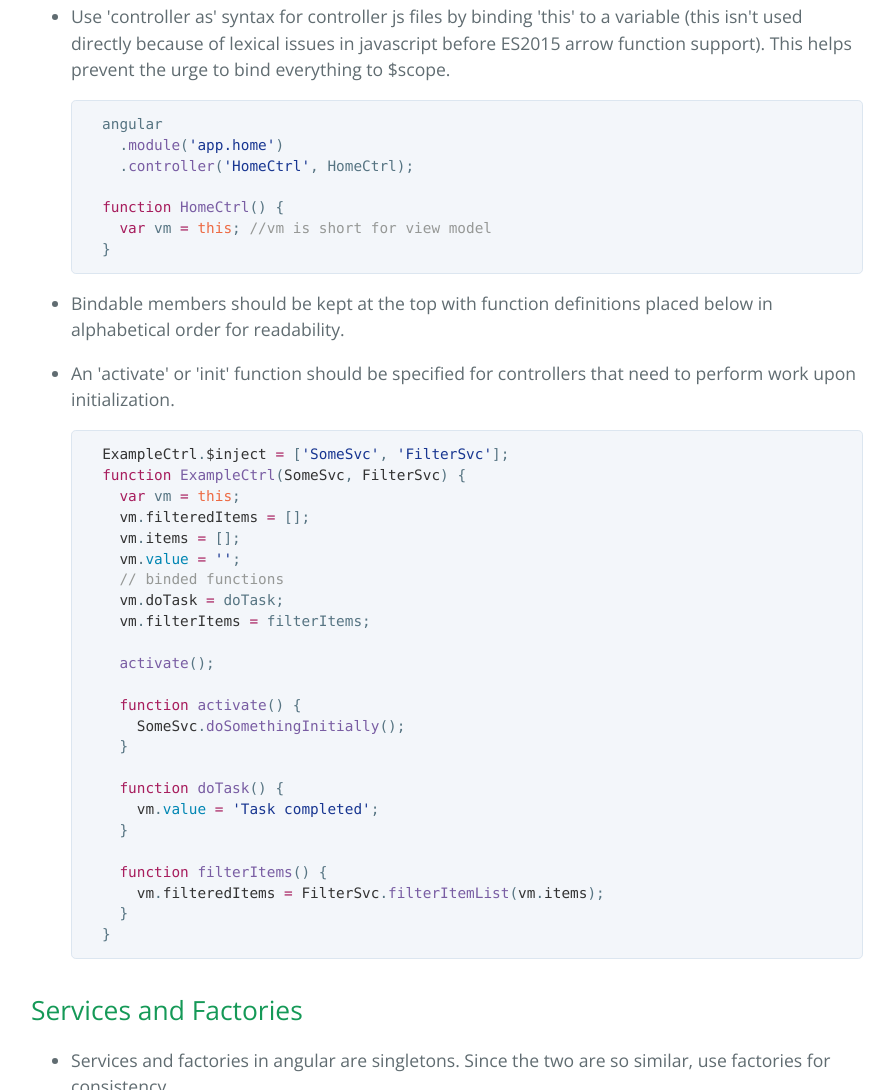
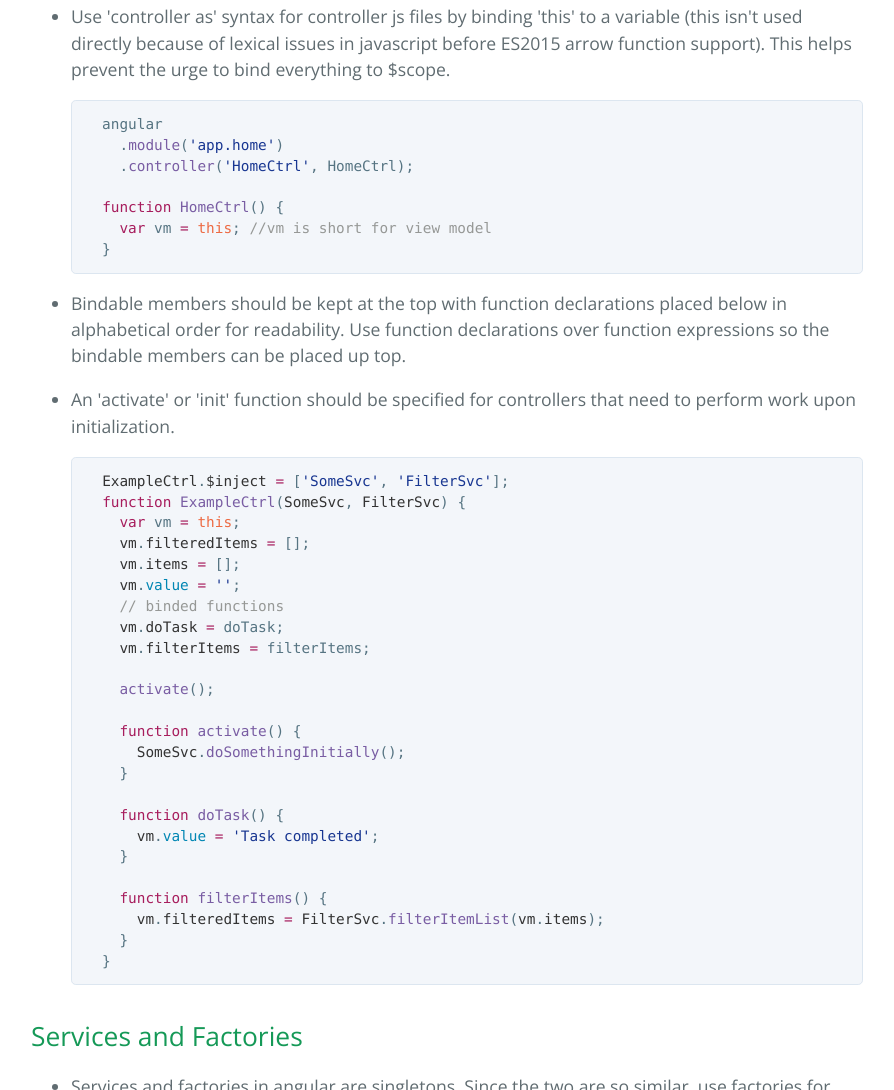
Before and after one commit to mlabus93/demo-angular-app, a plain HTML site: page index.html in a window 1280 px wide. Shown: the part 5238-6328 px from the top of the page, without its empty margins (193-1087 px from the left). Drawn offline with nearby package versions, Linux system fonts and the light colour scheme.

Commit message:
Create gh-pages branch via GitHub

```diff
--- a/index.html
+++ b/index.html
@@ -241,7 +241,7 @@
     <span class="pl-k">var</span> vm <span class="pl-k">=</span> <span class="pl-v">this</span>; <span class="pl-c">//vm is short for view model</span>
   }</pre></div>
 </li>
-<li><p>Bindable members should be kept at the top with function definitions placed below in alphabetical order for readability.</p></li>
+<li><p>Bindable members should be kept at the top with function declarations placed below in alphabetical order for readability. Use function declarations over function expressions so the bindable members can be placed up top.</p></li>
 <li>
 <p>An 'activate' or 'init' function should be specified for controllers that need to perform work upon initialization.</p>
 
```
Also changed, not shown: params.json (+1 -1 lines).
